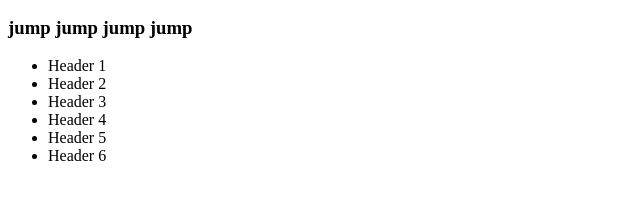
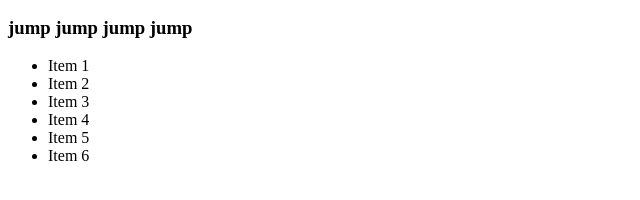
Before and after one commit to shadowmason/10-22-2016, a plain HTML site: page index.html in a window 1280 px wide. Shown: the part 234-434 px from the top of the page, without its empty margins (0-640 px from the left). Drawn offline with Linux system fonts and the light colour scheme.

Commit message:
changing Head to Item

```diff
--- a/index.html
+++ b/index.html
@@ -15,12 +15,12 @@ body h1 {
 <h2>antoher world that is near by you</h2>
 <h3> jump jump jump jump </h3>
 <ul>
-	<li>Header 1</li>
-	<li>Header 2</li>
-	<li>Header 3</li>
-	<li>Header 4</li>
-  	<li>Header 5</li>
-  	<li>Header 6</li>
+	<li>Item 1</li>
+	<li>Item 2</li>
+	<li>Item 3</li>
+	<li>Item 4</li>
+  	<li>Item 5</li>
+  	<li>Item 6</li>
 </ul>
 </body>
 </html>
```
